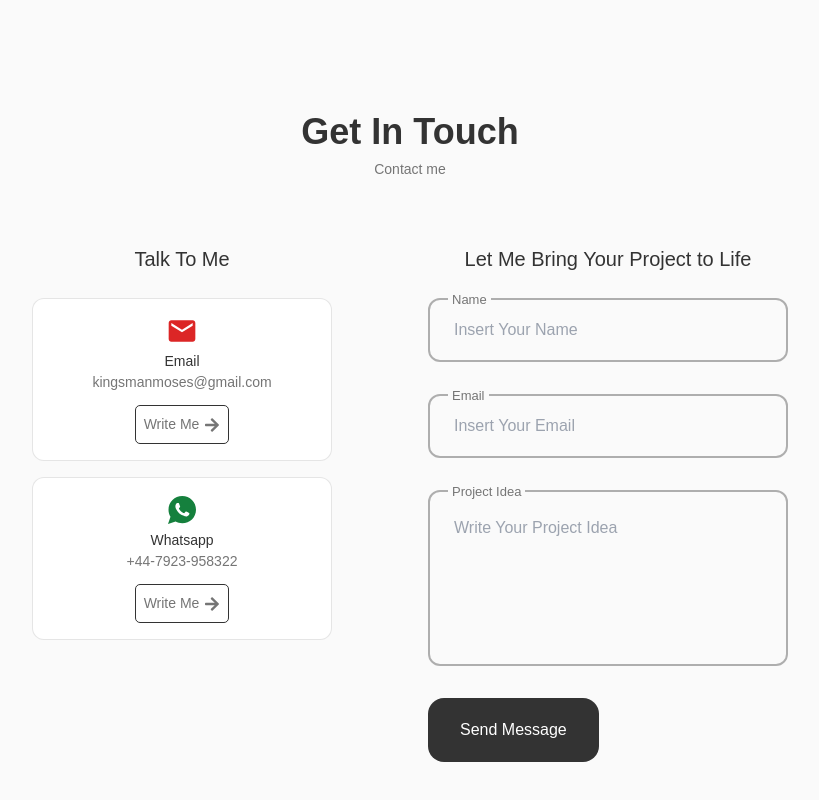
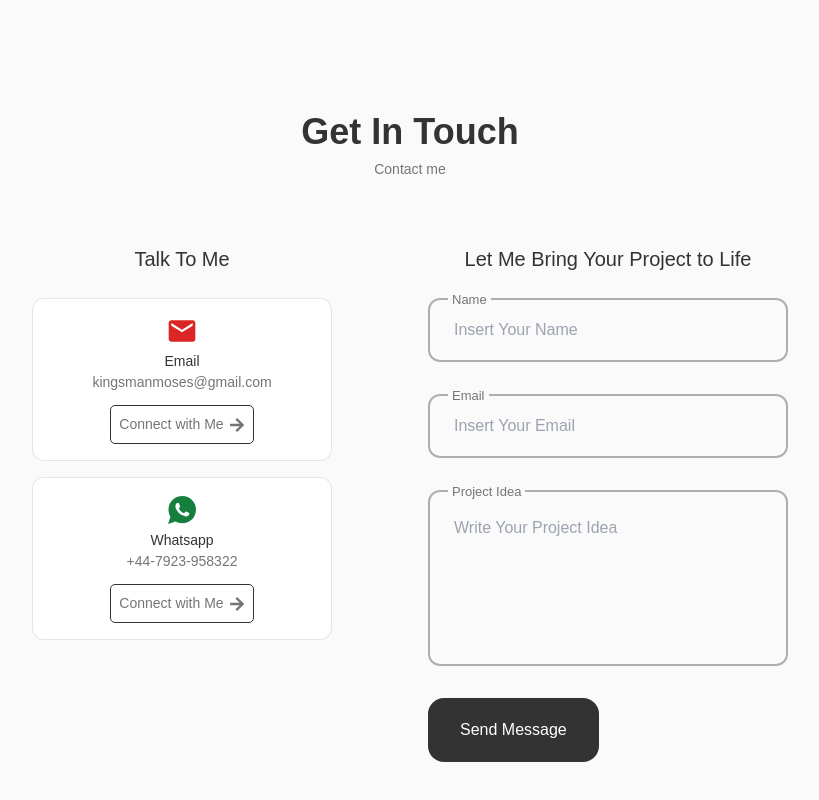
Before and after one commit to kingsmanmoses/Portfolio-website, a React (Create React App) app: page / in a window 1280 px wide. Shown: the part 4485-5285 px from the top of the page, without its empty margins (230-1049 px from the left). Built offline with nearby package versions, Linux system fonts and the light colour scheme.

Commit message:
rephrased a some sentence on portfolio.jsx file

```diff
--- a/src/components/ScrollPages/contact/Contact.jsx
+++ b/src/components/ScrollPages/contact/Contact.jsx
@@ -63,7 +63,7 @@ const Contact = () => {
                 className="contact_btn"
                 target="_blank"
               >
-                Write Me <FaArrowRight className="btnIcon" />
+                Connect with Me <FaArrowRight className="btnIcon" />
               </a>
             </div>
 
@@ -77,7 +77,7 @@ const Contact = () => {
                 href="https://api.whatsapp.com/send?phone=07923958322"
                 className="contact_btn"
               >
-                Write Me
+                Connect with Me
                 <FaArrowRight className="btnIcon" />
               </a>
             </div>
```
